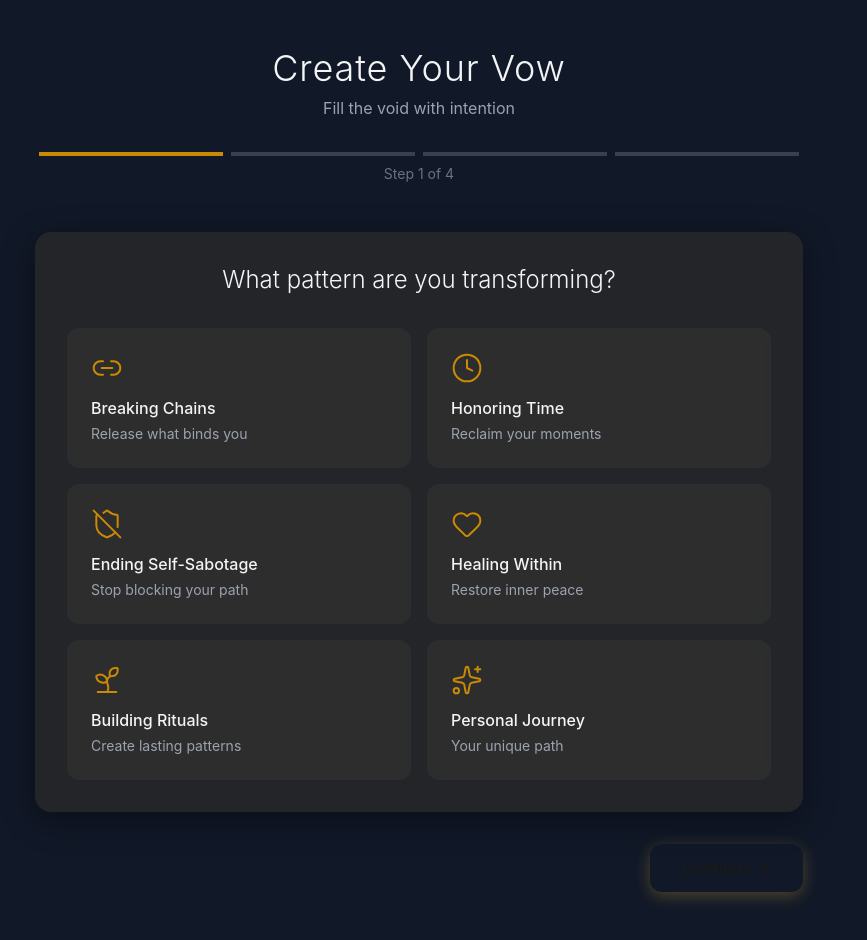
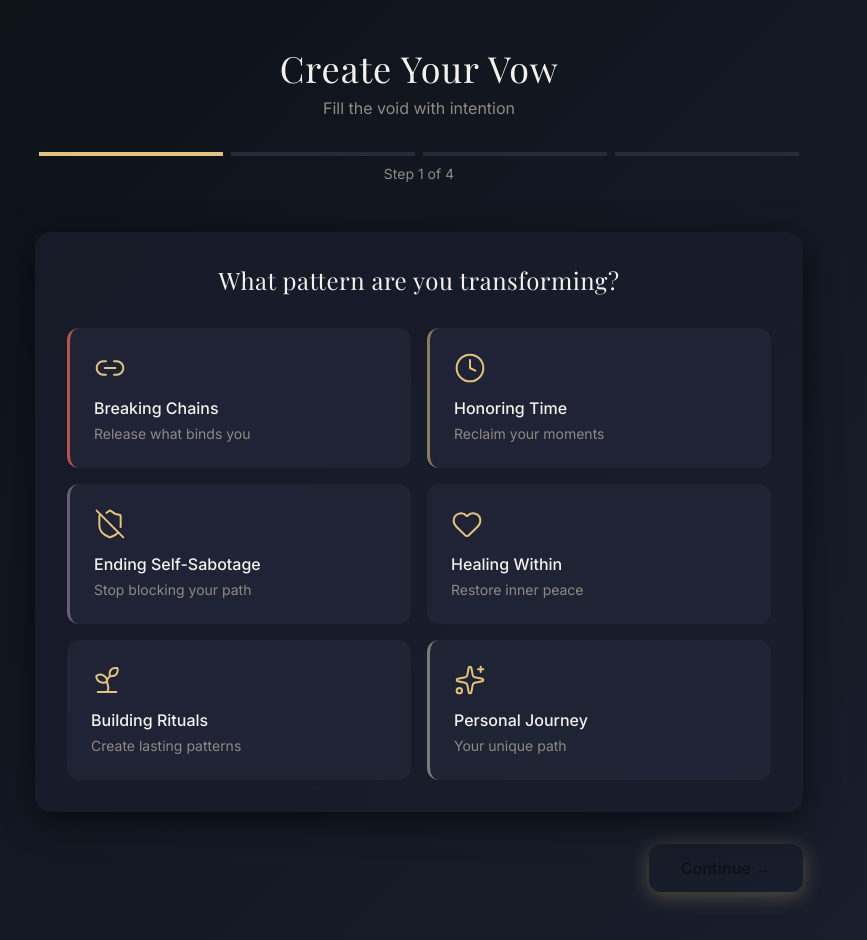
Before and after one commit to infinitefutureleadersconsultin-star/VOW, a Next.js app: page /create-vow in a window 1280 px wide. Shown: the whole page, without its empty margins (221-1088 px from the left). Built offline with nearby package versions, Linux system fonts and the light colour scheme; sample sign-in values are in the browser's storage.

Commit message:
Complete sophisticated redesign: charcoal blue palette, Playfair Display typography, breathing gradients, pulse animations

```diff
--- a/pages/create-vow.js
+++ b/pages/create-vow.js
@@ -164,8 +164,8 @@ export default function CreateVow() {
 
   if (loading) {
     return (
-      <div className="min-h-screen bg-gray-900 flex items-center justify-center">
-        <p className="text-gray-400">Loading...</p>
+      <div className="min-h-screen flex items-center justify-center" style={{ background: '#0C1117' }}>
+        <p className="text-[#8E8A84]">Loading...</p>
       </div>
     );
   }
@@ -176,11 +176,15 @@ export default function CreateVow() {
         <title>Create Your Vow</title>
       </Head>
 
-      <div className="min-h-screen bg-gray-900 py-12 px-4">
+      <div className="min-h-screen py-12 px-4" style={{ background: 'linear-gradient(135deg, #0C1117 0%, #1a1f2e 100%)' }}>
         <div className="max-w-3xl mx-auto">
           <div className="text-center mb-8">
-            <h1 className="text-4xl font-light text-gray-100 mb-2 tracking-wide">Create Your Vow</h1>
-            <p className="text-gray-400">Fill the void with intention</p>
+            <h1 className="text-4xl font-light text-[#F4F1ED] mb-2 tracking-wide" style={{ fontFamily: "'Playfair Display', serif" }}>
+              Create Your Vow
+            </h1>
+            <p className="text-[#8E8A84]" style={{ fontFamily: "'Inter', sans-serif" }}>
+              Fill the void with intention
+            </p>
           </div>
 
           {/* Progress */}
@@ -190,19 +194,19 @@ export default function CreateVow() {
                 <div
                   key={s}
                   className={`flex-1 h-1 mx-1 transition-all duration-500 ${
-                    s <= step ? 'bg-yellow-600' : 'bg-gray-700'
+                    s <= step ? 'bg-[#E3C27D]' : 'bg-[#252b3d]'
                   }`}
                 />
               ))}
             </div>
-            <p className="text-sm text-center text-gray-500">Step {step} of 4</p>
+            <p className="text-sm text-center text-[#8E8A84]">Step {step} of 4</p>
           </div>
 
           <form onSubmit={handleSubmit}>
             {/* Step 1: Category */}
             {step === 1 && (
               <div className="glass-card rounded-2xl p-8 space-y-6">
-                <h2 className="text-2xl font-light text-gray-100 text-center mb-8">
+                <h2 className="text-2xl font-light text-[#F4F1ED] text-center mb-8" style={{ fontFamily: "'Playfair Display', serif" }}>
                   What pattern are you transforming?
                 </h2>
 
@@ -215,12 +219,12 @@ export default function CreateVow() {
                         type="button"
                         onClick={() => handleChange('category', cat.value)}
                         className={`glass-button rounded-xl p-6 text-left floating ${cat.color} ${
-                          vow.category === cat.value ? 'ring-2 ring-yellow-600' : ''
+                          vow.category === cat.value ? 'ring-2 ring-[#E3C27D]' : ''
                         }`}
                       >
-                        <Icon size={32} className="text-yellow-600 mb-3" strokeWidth={1.5} />
-                        <div className="font-medium text-gray-100 mb-1">{cat.name}</div>
-                        <div className="text-sm text-gray-400">{cat.desc}</div>
+                        <Icon size={32} className="text-[#E3C27D] mb-3" strokeWidth={1.5} />
+                        <div className="font-medium text-[#F4F1ED] mb-1">{cat.name}</div>
+                        <div className="text-sm text-[#8E8A84]">{cat.desc}</div>
                       </button>
                     );
                   })}
@@ -232,15 +236,15 @@ export default function CreateVow() {
             {step === 2 && (
               <div className="glass-card rounded-2xl p-8 space-y-6">
                 <div className="text-center mb-8">
-                  <h2 className="text-2xl font-light text-gray-100 mb-2">
+                  <h2 className="text-2xl font-light text-[#F4F1ED] mb-2" style={{ fontFamily: "'Playfair Display', serif" }}>
                     Fill the void with intention
                   </h2>
-                  <p className="text-gray-400">Define yourself apart from the pattern</p>
+                  <p className="text-[#8E8A84]">Define yourself apart from the pattern</p>
                 </div>
 
                 <div className="space-y-6">
                   <div>
-                    <label className="block text-sm font-medium text-gray-300 mb-3">
+                    <label className="block text-sm font-medium text-[#C8C4BE] mb-3">
                       I'm the type of person that...
                     </label>
                     <input
@@ -250,17 +254,17 @@ export default function CreateVow() {
                       placeholder="honors time"
                       className="input-glass w-full px-4 py-3 rounded-xl"
                     />
-                    <p className="text-xs text-gray-500 mt-2 italic">
+                    <p className="text-xs text-[#8E8A84] mt-2 italic">
                       Example: "honors time" or "values peace" or "seeks clarity"
                     </p>
                   </div>
 
-                  <div className="text-center text-xl text-yellow-600 font-light tracking-wider">
+                  <div className="text-center text-xl text-[#E3C27D] font-light tracking-wider" style={{ fontFamily: "'Playfair Display', serif" }}>
                     therefore,
                   </div>
 
                   <div>
-                    <label className="block text-sm font-medium text-gray-300 mb-3">
+                    <label className="block text-sm font-medium text-[#C8C4BE] mb-3">
                       I will never (or always)...
                     </label>
                     <input
@@ -270,17 +274,20 @@ export default function CreateVow() {
                       placeholder="never delay my purpose again"
                       className="input-glass w-full px-4 py-3 rounded-xl"
                     />
-                    <p className="text-xs text-gray-500 mt-2 italic">
+                    <p className="text-xs text-[#8E8A84] mt-2 italic">
                       Example: "never delay my purpose" or "always choose peace"
                     </p>
                   </div>
                 </div>
 
                 {vow.identityType && vow.boundary && (
-                  <div className="glass-card rounded-xl p-6 bg-yellow-900/10 border-yellow-600/20 mt-6">
-                    <p className="text-sm font-medium text-yellow-600 mb-2">Your Vow:</p>
-                    <p className="text-lg text-gray-200 leading-relaxed">
-                      "I'm the type of person that <span className="font-semibold text-yellow-600">{vow.identityType}</span>; therefore, I will <span className="font-semibold text-yellow-600">{vow.boundary}</span>."
+                  <div className="glass-card rounded-xl p-6 mt-6" style={{
+                    background: 'rgba(227, 194, 125, 0.05)',
+                    borderColor: 'rgba(227, 194, 125, 0.2)'
+                  }}>
+                    <p className="text-sm font-medium text-[#E3C27D] mb-2">Your Vow:</p>
+                    <p className="text-lg text-[#F4F1ED] leading-relaxed" style={{ fontFamily: "'Playfair Display', serif" }}>
+                      "I'm the type of person that <span className="font-semibold text-[#E3C27D]">{vow.identityType}</span>; therefore, I will <span className="font-semibold text-[#E3C27D]">{vow.boundary}</span>."
                     </p>
                   </div>
                 )}
@@ -291,10 +298,10 @@ export default function CreateVow() {
             {step === 3 && (
               <div className="glass-card rounded-2xl p-8 space-y-6">
                 <div className="text-center mb-8">
-                  <h2 className="text-2xl font-light text-gray-100 mb-2">
+                  <h2 className="text-2xl font-light text-[#F4F1ED] mb-2" style={{ fontFamily: "'Playfair Display', serif" }}>
                     Why does this matter?
                   </h2>
-                  <p className="text-gray-400">Anchor your vow in meaning</p>
+                  <p className="text-[#8E8A84]">Anchor your vow in meaning</p>
                 </div>
 
                 <textarea
@@ -304,7 +311,7 @@ export default function CreateVow() {
                   className="input-glass w-full h-40 px-4 py-3 rounded-xl resize-none"
                   maxLength={500}
                 />
-                <p className="text-xs text-gray-500 text-right">{vow.whyMatters.length}/500</p>
+                <p className="text-xs text-[#8E8A84] text-right">{vow.whyMatters.length}/500</p>
               </div>
             )}
 
@@ -312,10 +319,10 @@ export default function CreateVow() {
             {step === 4 && (
               <div className="glass-card rounded-2xl p-8 space-y-6">
                 <div className="text-center mb-8">
-                  <h2 className="text-2xl font-light text-gray-100 mb-2">
+                  <h2 className="text-2xl font-light text-[#F4F1ED] mb-2" style={{ fontFamily: "'Playfair Display', serif" }}>
                     Choose your commitment
                   </h2>
-                  <p className="text-gray-400">How long will you honor this vow?</p>
+                  <p className="text-[#8E8A84]">How long will you honor this vow?</p>
                 </div>
 
                 <div className="grid grid-cols-1 md:grid-cols-2 gap-4">
@@ -325,13 +332,13 @@ export default function CreateVow() {
                       type="button"
                       onClick={() => handleChange('duration', dur.value)}
                       className={`glass-button rounded-xl p-6 text-center floating ${
-                        vow.duration === dur.value ? 'ring-2 ring-yellow-600' : ''
+                        vow.duration === dur.value ? 'ring-2 ring-[#E3C27D]' : ''
                       }`}
                     >
-                      <div className="text-3xl font-light text-gray-100 mb-1">
+                      <div className="text-3xl font-light text-[#F4F1ED] mb-1" style={{ fontFamily: "'Playfair Display', serif" }}>
                         {dur.label}
                       </div>
-                      <div className="text-sm text-gray-400">{dur.desc}</div>
+                      <div className="text-sm text-[#8E8A84]">{dur.desc}</div>
                     </button>
                   ))}
                 </div>
--- a/styles/globals.css
+++ b/styles/globals.css
@@ -1,3 +1,5 @@
+@import url('https://fonts.googleapis.com/css2?family=Playfair+Display:wght@400;500;600;700&family=Inter:wght@300;400;500;600;700&display=swap');
+
 @tailwind base;
 @tailwind components;
 @tailwind utilities;
@@ -11,56 +13,73 @@
   }
 
   body {
-    @apply bg-gray-900 text-gray-100;
-    font-family: -apple-system, BlinkMacSystemFont, 'SF Pro Display', 'Inter', sans-serif;
-    background: linear-gradient(135deg, #1a1a1a 0%, #2a2a2a 100%);
+    @apply text-[#F4F1ED];
+    font-family: 'Inter', -apple-system, BlinkMacSystemFont, 'SF Pro Display', sans-serif;
+    background: linear-gradient(135deg, #0C1117 0%, #1a1f2e 100%);
+    min-height: 100vh;
   }
+
+  h1, h2, h3, h4, h5, h6 {
+    font-family: 'Playfair Display', serif;
+    font-weight: 400;
+    letter-spacing: 0.02em;
+  }
+
+  h1 { @apply text-4xl md:text-5xl; }
+  h2 { @apply text-3xl md:text-4xl; }
+  h3 { @apply text-2xl md:text-3xl; }
 }
 
 @layer components {
   /* Sophisticated glass card */
   .glass-card {
-    background: rgba(42, 42, 42, 0.8);
+    background: rgba(26, 31, 46, 0.7);
     backdrop-filter: blur(20px);
     -webkit-backdrop-filter: blur(20px);
     border: 1px solid var(--border-subtle);
-    box-shadow: 0 8px 32px 0 rgba(0, 0, 0, 0.4);
-    transition: all 0.3s ease;
+    box-shadow: 0 8px 32px 0 rgba(0, 0, 0, 0.6);
+    transition: all 0.4s cubic-bezier(0.4, 0, 0.2, 1);
   }
 
   .glass-card:hover {
     border-color: var(--border-emphasis);
-    box-shadow: 0 8px 32px 0 rgba(212, 175, 55, 0.1);
+    box-shadow: 0 8px 32px 0 rgba(227, 194, 125, 0.15);
   }
 
   /* Glass button */
   .glass-button {
-    background: rgba(51, 51, 51, 0.6);
+    background: rgba(37, 43, 61, 0.6);
     backdrop-filter: blur(10px);
     border: 1px solid var(--border-subtle);
-    transition: all 0.3s ease;
+    transition: all 0.4s cubic-bezier(0.4, 0, 0.2, 1);
   }
 
   .glass-button:hover {
-    background: rgba(51, 51, 51, 0.8);
+    background: rgba(37, 43, 61, 0.8);
     border-color: var(--border-emphasis);
     transform: translateY(-2px);
   }
 
-  /* Premium action button */
+  /* Premium action button with breathing gradient */
   .btn-primary {
-    background: linear-gradient(135deg, var(--gold-primary) 0%, var(--gold-dark) 100%);
-    color: #1a1a1a;
+    background: linear-gradient(135deg, var(--gold-dark) 0%, var(--gold-primary) 100%);
+    color: #0C1117;
     font-weight: 600;
+    font-family: 'Inter', sans-serif;
     border-radius: 12px;
     padding: 12px 32px;
-    box-shadow: 0 4px 16px rgba(212, 175, 55, 0.3);
+    box-shadow: 0 4px 20px rgba(227, 194, 125, 0.3);
     transition: all 0.3s ease;
+    animation: breathe 10s ease-in-out infinite;
   }
 
   .btn-primary:hover {
-    box-shadow: 0 6px 24px rgba(212, 175, 55, 0.4);
+    box-shadow: 0 6px 30px rgba(227, 194, 125, 0.5);
     transform: translateY(-2px);
+  }
+
+  .btn-primary:active {
+    transform: translateY(0);
   }
 
   /* Secondary button */
@@ -70,72 +89,116 @@
     color: var(--gold-light);
     border-radius: 12px;
     padding: 12px 32px;
+    font-family: 'Inter', sans-serif;
     transition: all 0.3s ease;
   }
 
   .btn-secondary:hover {
-    background: rgba(212, 175, 55, 0.1);
+    background: rgba(227, 194, 125, 0.1);
+    border-color: var(--gold-primary);
   }
 
-  /* Floating animation */
+  /* Floating animation - weightless elevation */
   .floating {
-    transition: transform 0.3s ease, box-shadow 0.3s ease;
+    transition: transform 0.4s cubic-bezier(0.4, 0, 0.2, 1),
+                box-shadow 0.4s cubic-bezier(0.4, 0, 0.2, 1);
   }
 
   .floating:hover {
-    transform: translateY(-4px);
+    transform: translateY(-6px);
+    box-shadow: 0 12px 40px rgba(0, 0, 0, 0.4);
   }
 
   /* Sophisticated input */
   .input-glass {
-    background: rgba(51, 51, 51, 0.5);
+    background: rgba(37, 43, 61, 0.5);
     backdrop-filter: blur(10px);
     border: 1px solid var(--border-subtle);
     color: var(--text-primary);
     border-radius: 12px;
     transition: all 0.3s ease;
+    font-family: 'Inter', sans-serif;
   }
 
   .input-glass:focus {
-    background: rgba(51, 51, 51, 0.7);
+    background: rgba(37, 43, 61, 0.7);
     border-color: var(--border-emphasis);
-    box-shadow: 0 0 0 3px rgba(212, 175, 55, 0.1);
+    box-shadow: 0 0 0 3px rgba(227, 194, 125, 0.1);
     outline: none;
   }
 
   .input-glass::placeholder {
     color: var(--text-muted);
   }
+
+  /* Success state with pulse */
+  .success-glow {
+    animation: pulse-glow 2s ease-in-out infinite;
+    border-color: var(--success-primary);
+  }
+
+  /* Category color classes with left accent */
+  .category-addiction {
+    border-left: 3px solid #B85450;
+  }
+  .category-procrastination {
+    border-left: 3px solid #8B7B5E;
+  }
+  .category-sabotage {
+    border-left: 3px solid #6B5D7A;
+  }
+  .category-emotional {
+    border-left: 3px solid var(--accent-blue);
+  }
+  .category-habit {
+    border-left: 3px solid var(--success-primary);
+  }
+  .category-other {
+    border-left: 3px solid #7A7A7A;
+  }
+
+  /* Completion celebration */
+  .celebrate-complete {
+    animation: pulse-glow 1.5s ease-out;
+  }
+
+  /* Fade in animation */
+  .animate-fade-in {
+    animation: fade-in 0.6s ease-out;
+  }
 }
 
-/* Category color classes */
-.category-addiction { border-left: 3px solid var(--category-addiction); }
-.category-procrastination { border-left: 3px solid var(--category-procrastination); }
-.category-sabotage { border-left: 3px solid var(--category-sabotage); }
-.category-emotional { border-left: 3px solid var(--category-emotional); }
-.category-habit { border-left: 3px solid var(--category-habit); }
-.category-other { border-left: 3px solid var(--category-other); }
-
-/* Smooth transitions */
-* {
-  transition: background-color 0.2s ease, border-color 0.2s ease;
+/* Smooth transitions for all interactive elements */
+button, a, input, textarea {
+  transition: all 0.3s cubic-bezier(0.4, 0, 0.2, 1);
 }
 
-/* Custom scrollbar */
+/* Custom scrollbar - minimal and elegant */
 ::-webkit-scrollbar {
   width: 8px;
   height: 8px;
 }
 
 ::-webkit-scrollbar-track {
-  background: rgba(26, 26, 26, 0.3);
+  background: rgba(12, 17, 23, 0.3);
 }
 
 ::-webkit-scrollbar-thumb {
-  background: rgba(212, 175, 55, 0.3);
+  background: rgba(227, 194, 125, 0.3);
   border-radius: 4px;
 }
 
 ::-webkit-scrollbar-thumb:hover {
-  background: rgba(212, 175, 55, 0.5);
+  background: rgba(227, 194, 125, 0.5);
 }
+
+/* Selection color - gold theme */
+::selection {
+  background: rgba(227, 194, 125, 0.3);
+  color: var(--text-primary);
+}
+
+::-moz-selection {
+  background: rgba(227, 194, 125, 0.3);
+  color: var(--text-primary);
+}
--- a/styles/theme.css
+++ b/styles/theme.css
@@ -1,28 +1,62 @@
 :root {
-  /* Charcoal Base */
-  --bg-primary: #1a1a1a;
-  --bg-secondary: #2a2a2a;
-  --bg-elevated: #333333;
+  /* Deep Charcoal Blue - Calm foundation */
+  --bg-primary: #0C1117;
+  --bg-secondary: #1a1f2e;
+  --bg-elevated: #252b3d;
 
-  /* Gold Accents */
-  --gold-primary: #D4AF37;
-  --gold-light: #E5C76B;
-  --gold-dark: #B8941F;
+  /* Soft Gold - Value & illumination (use sparingly) */
+  --gold-primary: #E3C27D;
+  --gold-light: #F0D9A8;
+  --gold-dark: #D8B26E;
 
-  /* Soft Neutrals */
-  --text-primary: #F5F5F5;
-  --text-secondary: #B8B8B8;
-  --text-muted: #808080;
+  /* Warm Ivory - Trust & readability */
+  --text-primary: #F4F1ED;
+  --text-secondary: #C8C4BE;
+  --text-muted: #8E8A84;
 
-  /* Category Colors (subtle, sophisticated) */
-  --category-addiction: #B85450;
-  --category-procrastination: #8B7B5E;
-  --category-sabotage: #6B5D7A;
-  --category-emotional: #5E7B8B;
-  --category-habit: #5E8B65;
-  --category-other: #7A7A7A;
+  /* Soft Blue - Stability */
+  --accent-blue: #5B708F;
+  --accent-blue-light: #7A8FA8;
+
+  /* Sage Green - Growth & success */
+  --success-primary: #93B89A;
+  --success-light: #B0CDB6;
+
+  /* Muted Burgundy - Reflection & warnings */
+  --warning-primary: #6E3B3B;
+  --warning-light: #8F5353;
 
   /* Borders */
-  --border-subtle: rgba(255, 255, 255, 0.1);
-  --border-emphasis: rgba(212, 175, 55, 0.3);
+  --border-subtle: rgba(244, 241, 237, 0.08);
+  --border-emphasis: rgba(227, 194, 125, 0.2);
+
+  /* Breathing gradient keyframes */
+  --gradient-breath-start: #D8B26E;
+  --gradient-breath-end: #E3C27D;
 }
+
+/* Breathing animation for gold elements */
+@keyframes breathe {
+  0%, 100% {
+    background: linear-gradient(135deg, var(--gradient-breath-start) 0%, var(--gradient-breath-end) 100%);
+  }
+  50% {
+    background: linear-gradient(135deg, var(--gradient-breath-end) 0%, var(--gradient-breath-start) 100%);
+  }
+}
+
+/* Pulse glow animation */
+@keyframes pulse-glow {
+  0%, 100% {
+    box-shadow: 0 0 0 0 rgba(227, 194, 125, 0.4);
+  }
+  50% {
+    box-shadow: 0 0 20px 10px rgba(227, 194, 125, 0.1);
+  }
+}
+
+/* Subtle fade in */
+@keyframes fade-in {
+  from { opacity: 0; transform: translateY(10px); }
+  to { opacity: 1; transform: translateY(0); }
+}
```
Also changed, not shown: components/ProfileAvatar.js (+13 -11 lines), components/UnlockAnimation.js (+5 -5 lines), pages/dashboard.js (+50 -40 lines).
